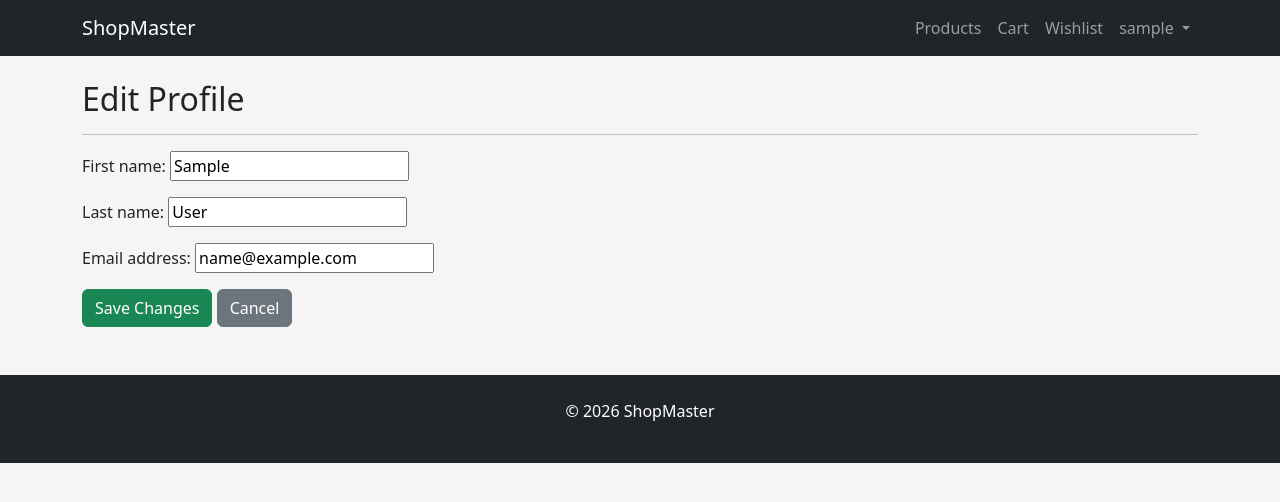
After one commit to mojtabarezaeif/ShopMaster, a Django app: page /accounts/profile/edit/ in a window 1280 px wide. The commit adds this page. Shown: the top 502 px of the page. Run offline with Django 5.2, Linux system fonts and the light colour scheme; the visitor is signed in with stand-in values (Sample User, id 1).

```diff
--- a/accounts/forms.py
+++ b/accounts/forms.py
@@ -1,5 +1,7 @@
 from django.contrib.auth.forms import UserCreationForm
 from django.contrib.auth.models import User
+from django import forms
+
 
 
 class RegisterForm(UserCreationForm):
@@ -19,3 +21,20 @@ class RegisterForm(UserCreationForm):
             "password2",
 
         ]
+
+
+class ProfileForm(forms.ModelForm):
+
+    class Meta:
+
+        model = User
+
+        fields = [
+
+            "first_name",
+
+            "last_name",
+
+            "email",
+
+        ]
--- /dev/null
+++ b/accounts/templates/accounts/edit_profile.html
@@ -0,0 +1,30 @@
+{% extends "base.html" %}
+
+{% block content %}
+
+<h2>Edit Profile</h2>
+
+<hr>
+
+<form method="POST">
+
+    {% csrf_token %}
+
+    {{ form.as_p }}
+
+    <button
+        class="btn btn-success"
+    >
+        Save Changes
+    </button>
+
+    <a
+        href="{% url 'dashboard' %}"
+        class="btn btn-secondary"
+    >
+        Cancel
+    </a>
+
+</form>
+
+{% endblock %}
--- a/accounts/urls.py
+++ b/accounts/urls.py
@@ -14,4 +14,10 @@ urlpatterns = [
         views.dashboard,
         name="dashboard"
     ),
+
+    path(
+        "profile/edit/",
+        views.edit_profile,
+        name="edit_profile",
+    ),
 ]
--- a/accounts/views.py
+++ b/accounts/views.py
@@ -7,6 +7,7 @@ from django.contrib import messages
 from django.contrib.auth.decorators import login_required
 from orders.models import Order
 from products.models import Wishlist
+from .forms import ProfileForm
 
 def register(request):
 
@@ -51,9 +52,7 @@ def register(request):
 def dashboard(request):
 
     orders = Order.objects.filter(
-
-        email=request.user.email
-
+        user=request.user
     ).order_by("-created_at")
 
     wishlist_count = Wishlist.objects.filter(
@@ -79,3 +78,52 @@ def dashboard(request):
         context
 
     )
+
+@login_required
+def edit_profile(request):
+
+    if request.method == "POST":
+
+        form = ProfileForm(
+
+            request.POST,
+
+            instance=request.user
+
+        )
+
+        if form.is_valid():
+
+            form.save()
+
+            messages.success(
+
+                request,
+
+                "Profile updated successfully."
+
+            )
+
+            return redirect("dashboard")
+
+    else:
+
+        form = ProfileForm(
+
+            instance=request.user
+
+        )
+
+    return render(
+
+        request,
+
+        "accounts/edit_profile.html",
+
+        {
+
+            "form": form
+
+        }
+
+    )
--- a/templates/includes/navbar.html
+++ b/templates/includes/navbar.html
@@ -4,30 +4,55 @@
 
 <a class="navbar-brand" href="/">ShopMaster</a>
 
-<div class="collapse navbar-collapse">
+<button
+class="navbar-toggler"
+type="button"
+data-bs-toggle="collapse"
+data-bs-target="#navbarNav"
+>
+
+<span class="navbar-toggler-icon"></span>
+
+</button>
+
+<div
+class="collapse navbar-collapse"
+id="navbarNav"
+>
 
 <ul class="navbar-nav ms-auto">
 
 <li class="nav-item">
-<a class="nav-link" href="{% url 'product_list' %}">
+
+<a
+class="nav-link"
+href="{% url 'product_list' %}"
+>
+
 Products
+
 </a>
-</li>
 
-<li class="nav-item">
-<a class="nav-link" href="{% url 'cart_detail' %}">
-Cart
-</a>
 </li>
 
 <li class="nav-item">
 
 <a
+class="nav-link"
+href="{% url 'cart_detail' %}"
+>
 
+Cart
+
+</a>
+
+</li>
+
+<li class="nav-item">
+
+<a
 class="nav-link"
-
 href="{% url 'wishlist' %}"
-
 >
 
 Wishlist
@@ -38,20 +63,40 @@ Wishlist
 
 {% if user.is_authenticated %}
 
-<li class="nav-item">
+<li class="nav-item dropdown">
 
-<span class="nav-link">
+<a
+class="nav-link dropdown-toggle"
+href="#"
+id="navbarDropdown"
+role="button"
+data-bs-toggle="dropdown"
+aria-expanded="false"
+>
 
 {{ user.username }}
 
-</span>
+</a>
+
+<ul class="dropdown-menu dropdown-menu-end">
+
+<li>
+
+<a
+class="dropdown-item"
+href="{% url 'dashboard' %}"
+>
+
+Dashboard
+
+</a>
 
 </li>
 
-<li class="nav-item">
+<li>
 
 <a
-class="nav-link"
+class="dropdown-item"
 href="{% url 'my_orders' %}"
 >
 
@@ -61,20 +106,64 @@ My Orders
 
 </li>
 
-<li class="nav-item">
+<li>
+
+<a
+class="dropdown-item"
+href="{% url 'wishlist' %}"
+>
+
+Wishlist
+
+</a>
+
+</li>
+
+<li>
+
+<a
+class="dropdown-item"
+href="{% url 'edit_profile' %}"
+>
+
+Edit Profile
+
+</a>
+
+</li>
+
+<li>
+
+<a
+class="dropdown-item"
+href="{% url 'password_change' %}"
+>
+
+Change Password
+
+</a>
+
+</li>
+
+<li>
+
+<hr class="dropdown-divider">
+
+</li>
+
+<li>
 
 <form
 action="{% url 'logout' %}"
 method="post"
-style="display:inline;"
+class="m-0"
 >
 
 {% csrf_token %}
 
 <button
 type="submit"
-class="btn btn-link nav-link"
-style="border:none;"
+class="dropdown-item"
 >
 
 Logout
@@ -82,6 +171,10 @@ Logout
 </button>
 
 </form>
+
+</li>
+
+</ul>
 
 </li>
 
@@ -99,22 +192,6 @@ Login
 </a>
 
 </li>
-
-{% if user.is_authenticated %}
-
-<li class="nav-item">
-
-<a
-class="nav-link"
-href="{% url 'dashboard' %}">
-
-Dashboard
-
-</a>
-
-</li>
-
-{% endif %}
 
 <li class="nav-item">
 
```
Also changed, not shown: accounts/templates/accounts/dashboard.html (+9 -0 lines).
